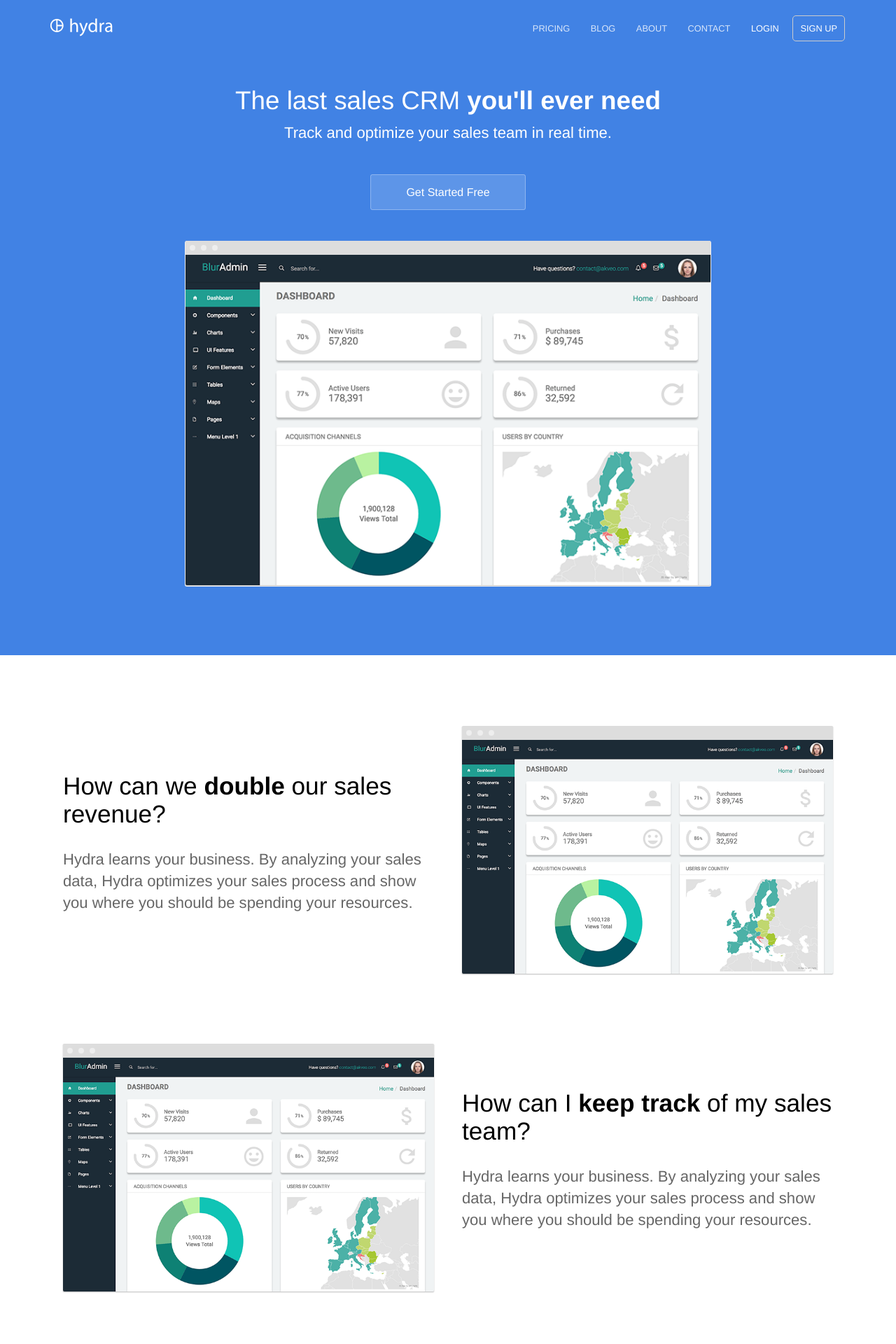
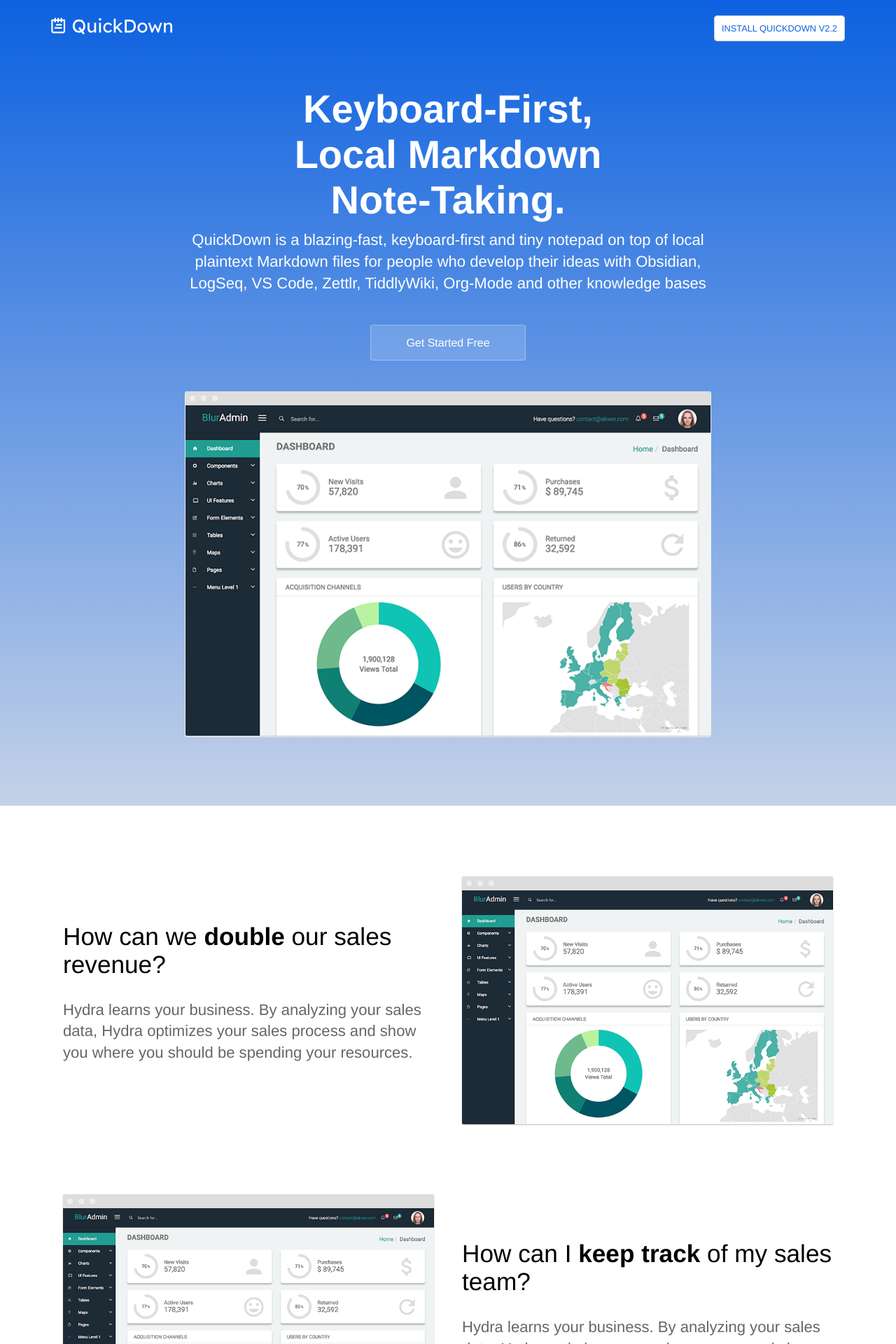
Before and after one commit to akaalias/getquickdown, a Jekyll site: the page built from index.html, in a window 1280 px wide. Shown: the top 1920 px of the page at 70% size. Built offline with Jekyll 4.4.1, drawn with Linux system fonts in a browser that asks for light colours.

```diff
--- a/_config.yml
+++ b/_config.yml
@@ -6,19 +6,18 @@ url: "https://akaalias.github.io/getquickdown"
 baseurl: "/getquickdown"
 google_analytics_key:
 google_maps_javascript_api_key:
-disqus_shortname:
 
 # Values for the jekyll-seo-tag gem (https://github.com/jekyll/jekyll-seo-tag)
 logo: /siteicon.png
-description: Product marketing template for Jekyll.
+description: Keyboard-First, Local Markdown Note-Taking
 author:
-  name:
-  email:
-  twitter: # twitter username without the @ symbol
+  name: Alexis Rondeau
+  email: alexis.rondeau@gmail.com
+
 social:
-  name: Hydra Template
+  name: QuickDown – Keyboard-First, Local Markdown Note-Taking
   links:
-    - https://github.com/CloudCannon/hydra-jekyll-template
+    - https://akaalias.github.io/getquickdown
 
 # -----
 # Build
--- a/_data/navigation.yml
+++ b/_data/navigation.yml
@@ -1,24 +1,24 @@
-- name: Pricing
-  link: /pricing/
-  new_window: false
-  highlight: false
-- name: Blog
-  link: /blog/
-  new_window: false
-  highlight: false
-- name: About
-  link: /about/
-  new_window: false
-  highlight: false
-- name: Contact
-  link: /contact/
-  new_window: false
-  highlight: false
-- name: Login
-  link: /
-  new_window: true
-  highlight: false
-- name: Sign Up
-  link: /
+#- name: Pricing
+#  link: /pricing/
+#  new_window: false
+#  highlight: false
+#- name: Blog
+#  link: /blog/
+#  new_window: false
+#  highlight: false
+#- name: About
+#  link: /about/
+#  new_window: false
+#  highlight: false
+#- name: Contact
+#  link: /contact/
+#  new_window: false
+#  highlight: false
+#- name: Login
+#  link: /
+#  new_window: true
+#  highlight: false
+- name: Install QuickDown v2.2
+  link: https://github.com/akaalias/quickdown/releases/latest/download/QuickDown.dmg
   new_window: true
   highlight: true
--- a/_sass/landing-page.scss
+++ b/_sass/landing-page.scss
@@ -1,3 +1,7 @@
+h1 {
+	font-size: 42pt;
+}
+
 .bottom-cta {
 	background: linear-gradient(to bottom, $brand-color 0%, $middle-gradient-color 100%);
 	color: #fff;
--- a/_sass/navigation.scss
+++ b/_sass/navigation.scss
@@ -71,6 +71,8 @@ nav {
 		a.highlight {
 			border: 1px #ccc solid;
 			border-radius: 5px;
+			background: #fff;
+			color: $brand-color;
 
 			&:hover {
 				background: #fff;
--- a/_sass/variables.scss
+++ b/_sass/variables.scss
@@ -1,5 +1,5 @@
-$brand-color: #4182e4;
-$secondary-brand-color: #4182e4;
+$brand-color: #0e62e0;
+$secondary-brand-color: #c4d2e8;
 $middle-gradient-color: mix($brand-color, $secondary-brand-color, 95%);
 
 // Breakpoints
--- a/index.html
+++ b/index.html
@@ -1,11 +1,11 @@
 ---
-title: The last sales CRM you'll ever need
-description: Track and optimize your sales team in real time
+title: Keyboard-first, local markdown note-taking
+description: QuickDown is a blazing-fast, keyboard-first notepad on top of local plain text Markdown files
 ---
 <section class="hero">
 	<div class="text-container">
-		<h1 class="editable">The last sales CRM <strong>you'll ever need</strong></h1>
-		<p class="subtext editable">Track and optimize your sales team in real time.</p>
+		<h1 class="editable"><b>Keyboard-First,<br> Local Markdown<br> Note-Taking.</b></h1>
+		<p class="subtext editable">QuickDown is a blazing-fast, keyboard-first and tiny notepad on top of local plaintext Markdown files for people who develop their ideas with Obsidian, LogSeq, VS Code, Zettlr, TiddlyWiki, Org-Mode and other knowledge bases</p>
 		<div class="cta button alt"><a href="{{ site.baseurl }}/contact/">Get Started Free</a></div>
 		<div>
 			<img src="{{ site.baseurl }}/images/dashboard.png" alt="Screenshot" class="screenshot editable" />
```
Also changed, not shown: images/Education/notes.svg (added), images/logo.svg, images/logo_old.svg (added), 2 other files.
